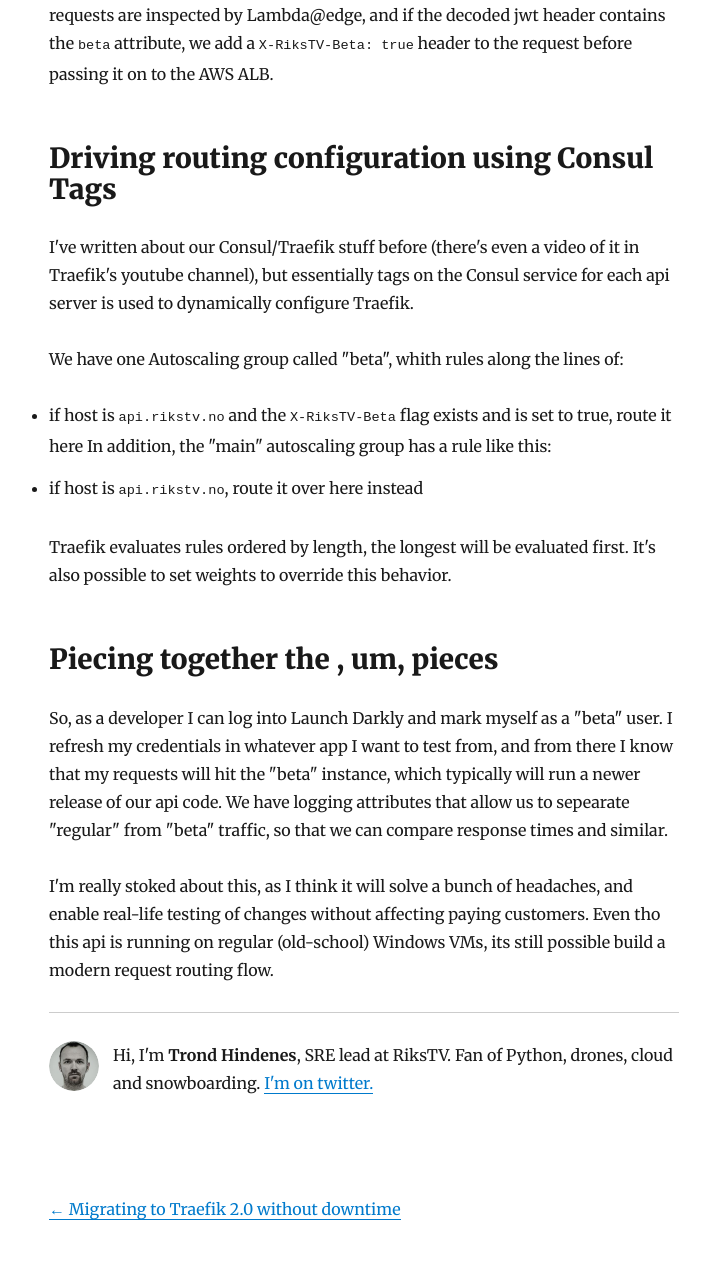
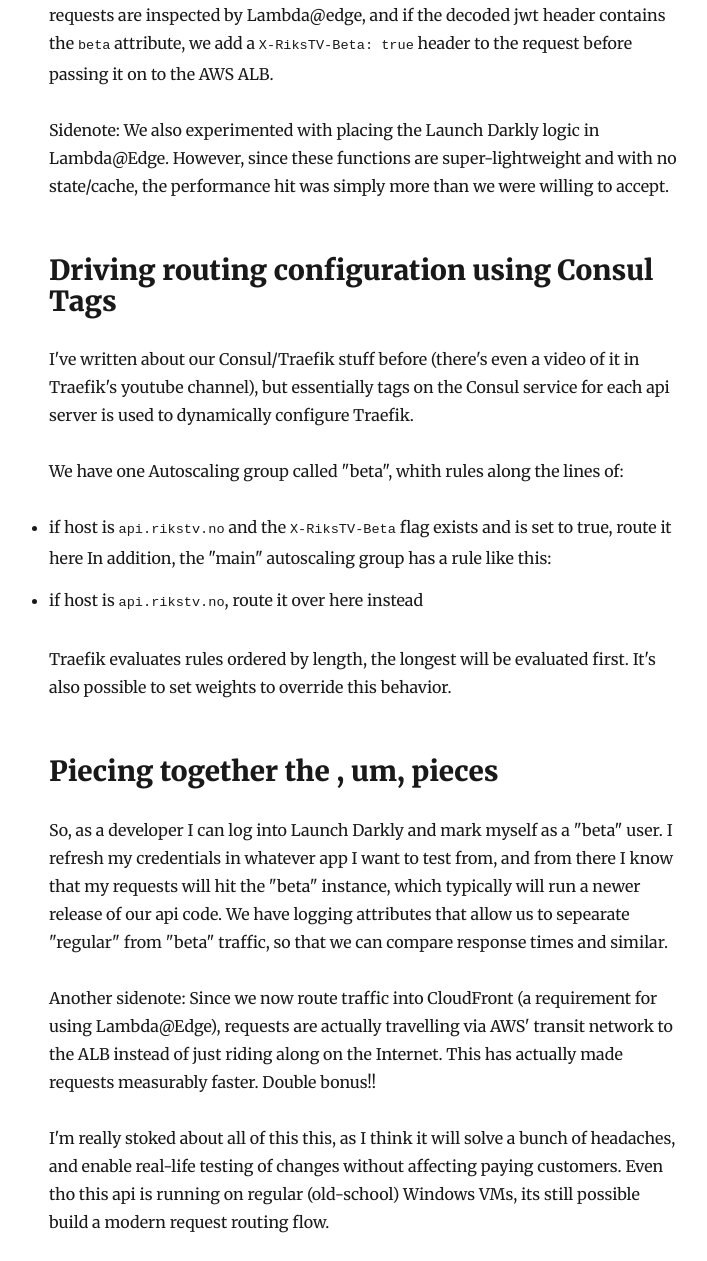
Before and after one commit to trondhindenes/trondsworking-blog-gatsby, a Gatsby site: page /2019-12-03-Dynamic-Routing/ in a window 1280 px wide. Shown: the part 1449-2710 px from the top of the page, without its empty margins (276-983 px from the left). Built offline with nearby package versions, Linux system fonts and the light colour scheme; Gatsby itself is replaced by a stand-in of ours; some packages are replaced by stand-ins of ours.

Commit message:
A few updates

```diff
--- a/content/blog/2019-12-03-Dynamic-Routing/index.md
+++ b/content/blog/2019-12-03-Dynamic-Routing/index.md
@@ -18,6 +18,8 @@
 ## Why Lambda@Edge
 Traefik is awesome in that it can make routing decisions based on a lot of request attributes. If header `xyz` is set, route to backend `A`, if not route to backend `B` and so on. However, it is _not_ able to decode a jwt token and make routing decisions based on it. So, we needed `something` to decode the jwt and optionally add some information Traefik could understand (such as a request header) _before_ the request passed thru Traefik. We decided on Lambda@edge here. I won't go into detail about Lambda@edge, but think of it as tiny serverless functions that can execute on the edge of the network in the context of an incoming request. So, requests are inspected by Lambda@edge, and if the decoded jwt header contains the `beta` attribute, we add a `X-RiksTV-Beta: true` header to the request before passing it on to the AWS ALB.
 
+Sidenote: We also experimented with placing the Launch Darkly logic in Lambda@Edge. However, since these functions are super-lightweight and with no state/cache, the performance hit was simply more than we were willing to accept.
+
 ## Driving routing configuration using Consul Tags
 I've written about our Consul/Traefik stuff before (there's even a video of it in Traefik's youtube channel), but essentially tags on the Consul service for each api server is used to dynamically configure Traefik.
 
@@ -31,4 +33,6 @@
 ## Piecing together the , um, pieces
 So, as a developer I can log into Launch Darkly and mark myself as a "beta" user. I refresh my credentials in whatever app I want to test from, and from there I know that my requests will hit the "beta" instance, which typically will run a newer release of our api code. We have logging attributes that allow us to sepearate "regular" from "beta" traffic, so that we can compare response times and similar.
 
-I'm really stoked about this, as I think it will solve a bunch of headaches, and enable real-life testing of changes without affecting paying customers. Even tho this api is running on regular (old-school) Windows VMs, its still possible build a modern request routing flow.
+Another sidenote: Since we now route traffic into CloudFront (a requirement for using Lambda@Edge), requests are actually travelling via AWS' transit network to the ALB instead of just riding along on the Internet. This has actually made requests measurably faster. Double bonus!!
+
+I'm really stoked about all of this this, as I think it will solve a bunch of headaches, and enable real-life testing of changes without affecting paying customers. Even tho this api is running on regular (old-school) Windows VMs, its still possible build a modern request routing flow.
```
